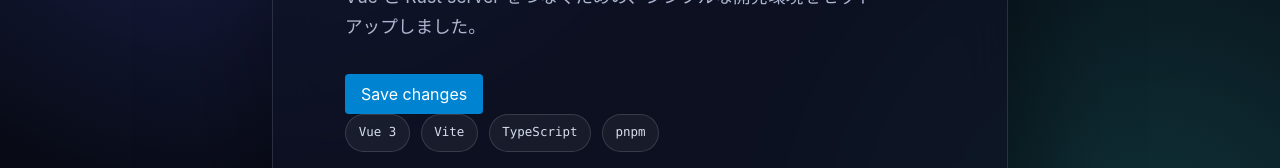
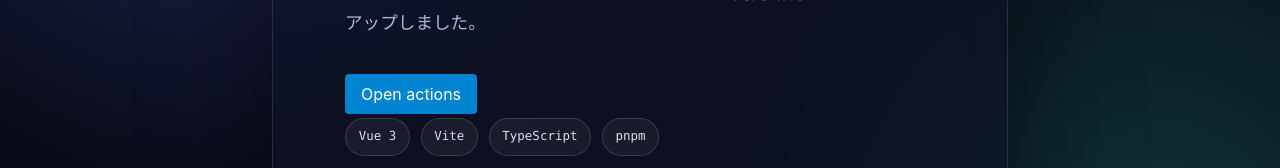
Before and after one commit to traP-jp/1m26_11, a Vue app in the folder client/: page / in a window 1280 px wide. Shown: the part 428-596 px from the top of the page. Built offline with nearby package versions, Linux system fonts and the light colour scheme; the HTML template or start-up script is replaced by a standard one.

Commit message:
fix:headlessUIを正しく適用

```diff
--- a/client/package.json
+++ b/client/package.json
@@ -22,11 +22,11 @@
     "format:check": "prettier --check --experimental-cli src/"
   },
   "dependencies": {
-    "@tailwindcss/vite": "^4.3.3",
-    "tailwindcss": "^4.3.3",
+    "@headlessui/vue": "^1.7.23",
     "vue": "^3.5.40"
   },
   "devDependencies": {
+    "@tailwindcss/vite": "^4.3.3",
     "@tsconfig/node24": "^24.0.4",
     "@types/jsdom": "^28.0.3",
     "@types/node": "^24.13.3",
@@ -44,6 +44,7 @@
     "npm-run-all2": "^9.0.2",
     "oxlint": "~1.77.0",
     "prettier": "3.9.5",
+    "tailwindcss": "^4.3.3",
     "typescript": "~6.0.0",
     "vite": "^8.1.5",
     "vite-plugin-vue-devtools": "^8.1.5",
--- a/client/src/App.vue
+++ b/client/src/App.vue
@@ -1,5 +1,9 @@
 <script setup lang="ts">
+import { Menu, MenuButton, MenuItem, MenuItems } from '@headlessui/vue'
+
 const stack = ['Vue 3', 'Vite', 'TypeScript', 'pnpm']
+
+const actions = ['Save changes', 'Duplicate', 'Archive']
 </script>
 
 <template>
@@ -11,10 +15,24 @@ const stack = ['Vue 3', 'Vite', 'TypeScript', 'pnpm']
         Vue と Rust server をつなぐための、シンプルな開発環境をセットアップしました。
       </p>
 
-      <button
-        class="rounded bg-sky-600 px-4 py-2 text-sm text-white hover:bg-sky-500 active:bg-sky-700 disabled:bg-gray-500">
-        Save changes
-      </button>
+      <Menu as="div" class="py-1 relative inline-block text-left">
+        <MenuButton
+          class="rounded bg-sky-600 ugap-2 px-4 py-2 text-sm font-medium text-white shadow-sm transition hover:bg-sky-500 active:bg-sky-700">
+          Open actions
+        </MenuButton>
+
+        <MenuItems
+          class="absolute right-0 z-10 mt-3 w-56 origin-top-right overflow-hidden rounded-xl border border-white/10 bg-slate-900/95 p-1 shadow-2xl ring-1 ring-black/20 backdrop-blur">
+          <MenuItem v-for="action in actions" :key="action" v-slot="{ active }">
+            <button :class="[
+              'block w-full rounded-lg px-4 py-3 text-left text-sm transition',
+              active ? 'bg-sky-500 text-white' : 'text-slate-200 hover:bg-white/5',
+            ]">
+              {{ action }}
+            </button>
+          </MenuItem>
+        </MenuItems>
+      </Menu>
 
       <ul class="stack" aria-label="Frontend stack">
         <li v-for="item in stack" :key="item">{{ item }}</li>
```
Also changed, not shown: 2 other files (tests, documents, lock files or other folders).
